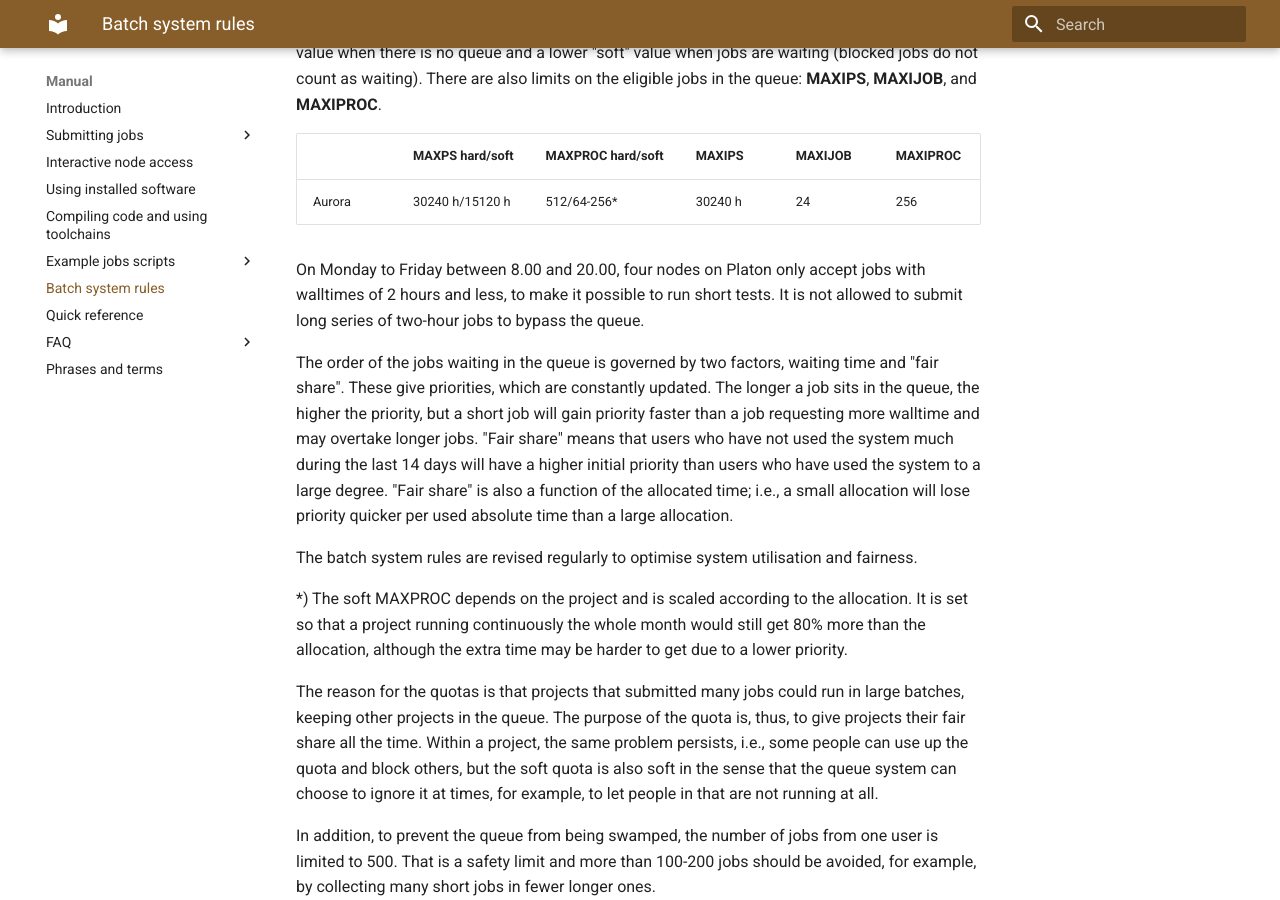
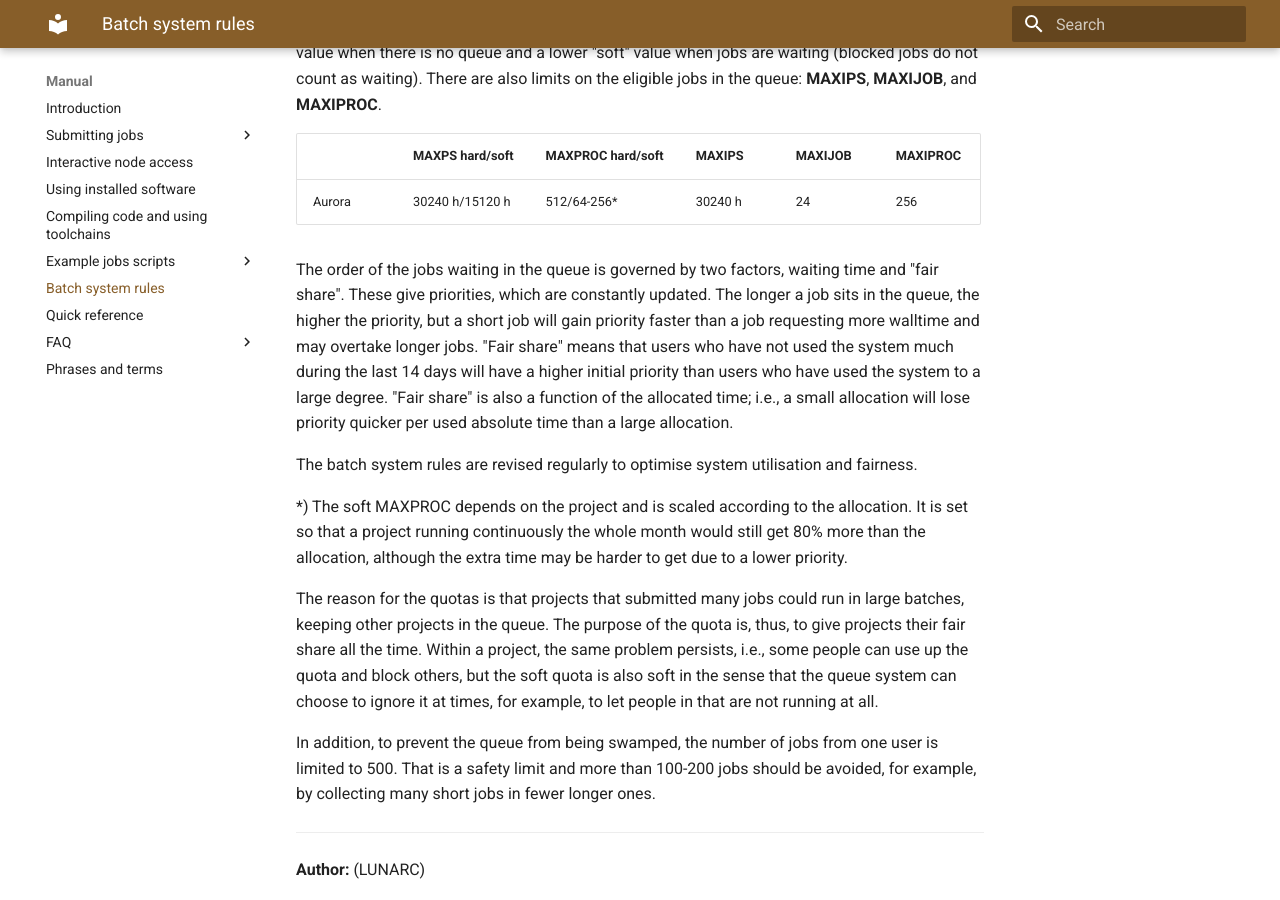
Before and after one commit to lunarc/lunarc_docs, an MkDocs documentation site: the page built from docs/manual/manual_rules.md, in a window 1280 px wide and 900 px high, scrolled down 614 px. Built offline with MkDocs 1.6.1 and Material for MkDocs 9.7.7, drawn with Linux system fonts in a browser that asks for light colours; comment, search, counter and statistics services are not loaded.

Commit message:
Update manual_rules.md
removed mention of PLATON

```diff
--- a/docs/manual/manual_rules.md
+++ b/docs/manual/manual_rules.md
@@ -11,8 +11,6 @@ To be eligible to run, a job may not have a walltime that exceeds 168 hours (7 d
 | | MAXPS hard/soft | MAXPROC hard/soft | MAXIPS | MAXIJOB | MAXIPROC |
 |-----------------|-------------------|-------------|---------|----------|-----|
 | Aurora | 30240 h/15120 h | 512/64-256* | 30240 h | 24 | 256 |
-
-On Monday to Friday between 8.00 and 20.00, four nodes on Platon only accept jobs with walltimes of 2 hours and less, to make it possible to run short tests. It is not allowed to submit long series of two-hour jobs to bypass the queue.
 
 The order of the jobs waiting in the queue is governed by two factors, waiting time and "fair share". These give priorities, which are constantly updated. The longer a job sits in the queue, the higher the priority, but a short job will gain priority faster than a job requesting more walltime and may overtake longer jobs. "Fair share" means that users who have not used the system much during the last 14 days will have a higher initial priority than users who have used the system to a large degree. "Fair share" is also a function of the allocated time; i.e., a small allocation will lose priority quicker per used absolute time than a large allocation.
 
```
